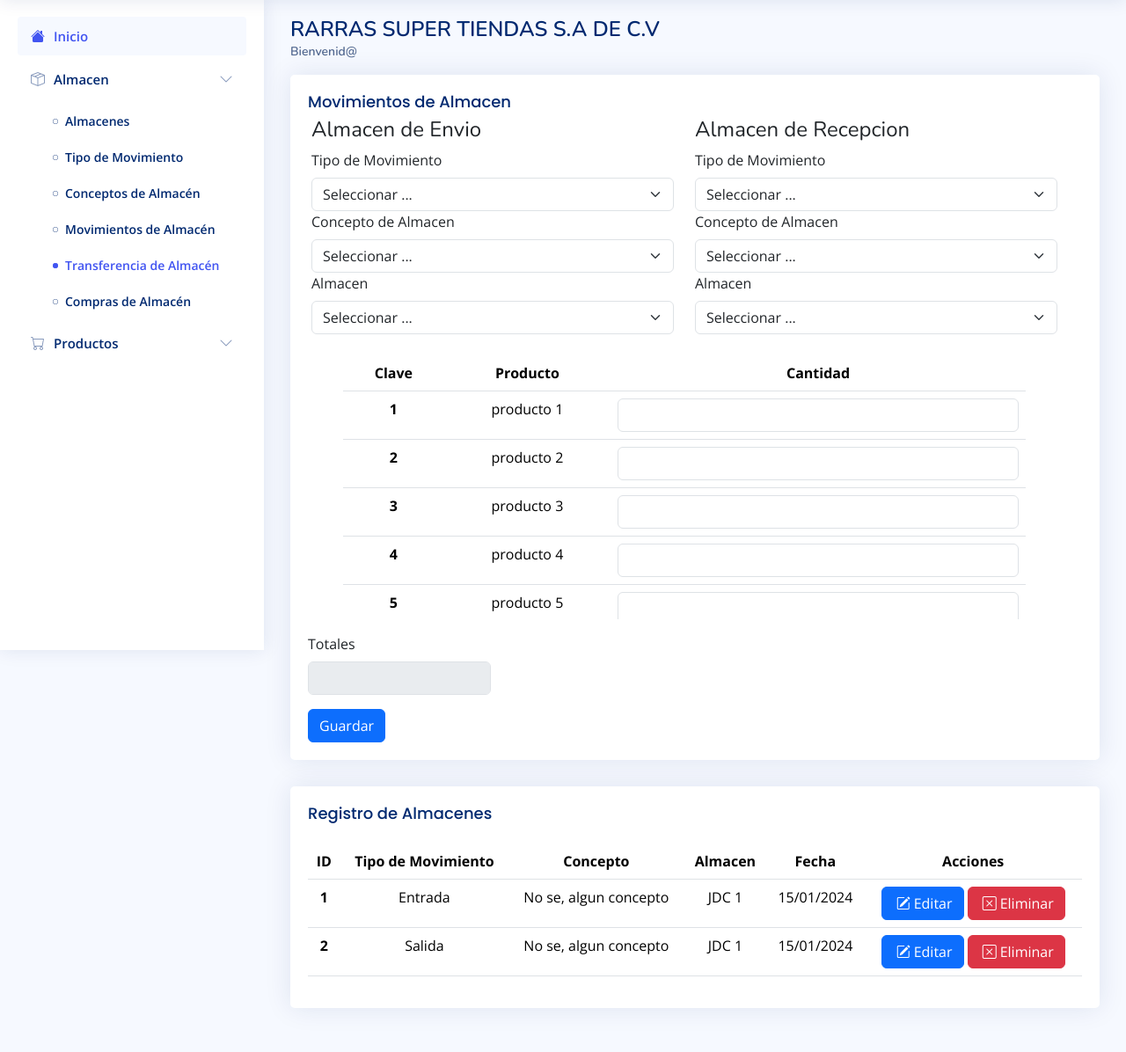
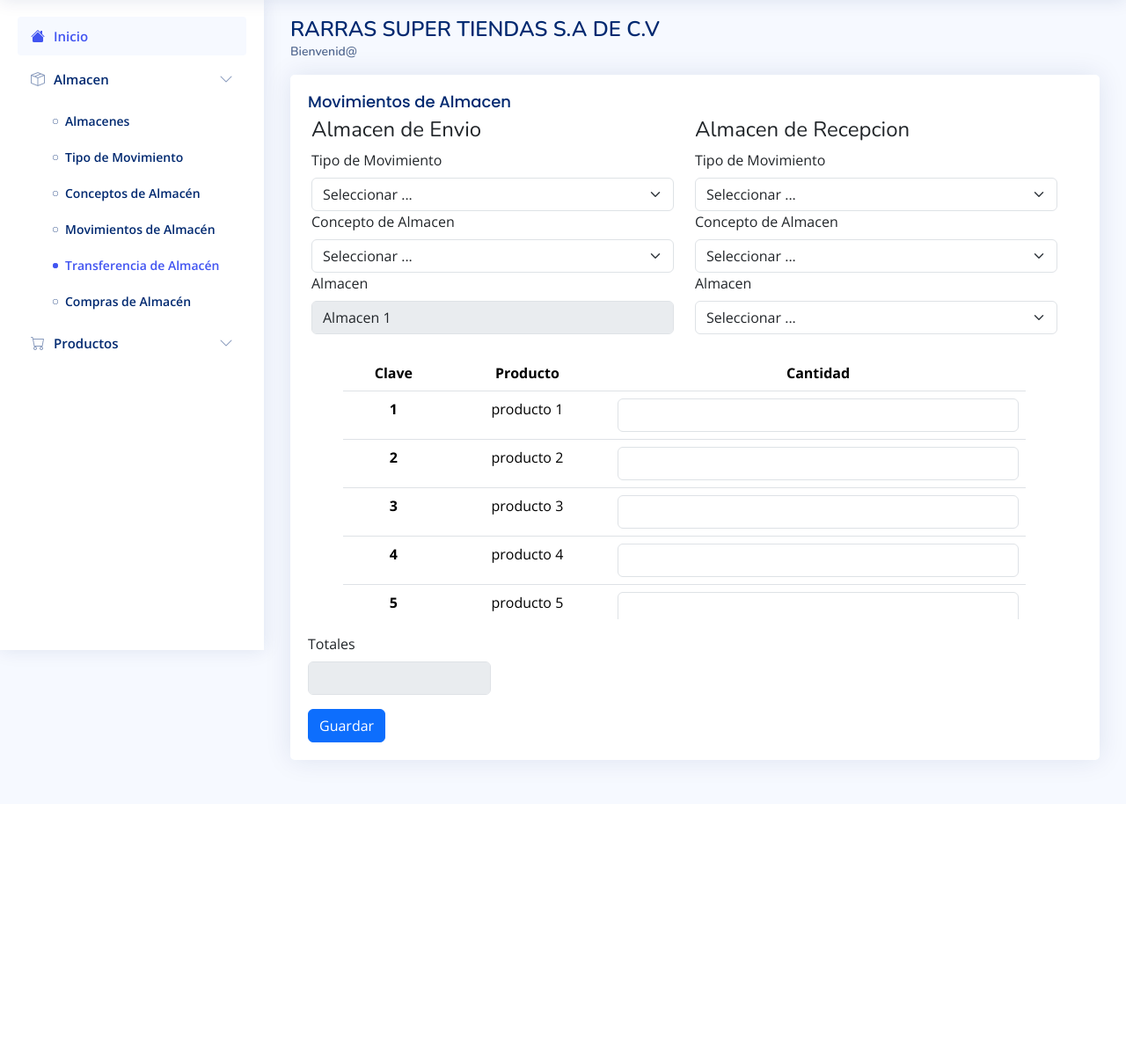
Before and after one commit to erickcasita/rarras-admin, a Django app: page /addtransferwerehouse/ in a window 1280 px wide. Shown: the part 61-1257 px from the top of the page at 88% size. After the commit the page ends 940 px from the top, so only its background shows below. Run offline with Django 5.2, Linux system fonts and the light colour scheme; the visitor is signed in with stand-in values (Sample User, id 1); some libraries are stand-ins or nearby versions.

Commit message:
Eliminacion de la tabla en transferencias de almacen, agregado de mailto, modificacion input almacen de salida, modificacion de codigo de product

```diff
--- a/profileuser/templates/signup.html
+++ b/profileuser/templates/signup.html
@@ -37,7 +37,7 @@
                   <button class="btn btn-primary w-100" type="submit">Acceder</button>
                 </div>
                 <div class="col-12">
-                  <p class="small mb-0">¿No tienes una cuenta? <a href="pages-register.html">Contactanos</a></p>
+                  <p class="small mb-0">¿No tienes una cuenta? <a href="mailto:auditoriasistemas@coronalostuxtlas.com.mx">Contactanos</a></p>
                 </div>
               </form>
 
--- a/warehouses/templates/addtransferwerehouse.html
+++ b/warehouses/templates/addtransferwerehouse.html
@@ -39,11 +39,7 @@
                                     </div>
                                     <div class="col-md-12">
                                         <label class="form-label">Almacen</label>
-                                        <select class="form-select" id="werehouseSend" name="werehouseSend">
-                                            <option selected disabled value="">Seleccionar ...</option>
-                                            <option value="1">Almacen 1</option>
-                                            <option value="2">Almacen 2</option>
-                                        </select>
+                                        <input type="text" class="form-control" namewerehouseSend id="werehouseSend" disabled value="Almacen 1">
                                     </div>
                                 </div>
                             </div>
@@ -145,56 +141,6 @@
 
                 </div>
             </div>
-
-            <div class="card">
-                <div class="card-body">
-                    <h5 class="card-title">Registro de Almacenes</h5>
-
-                    <!-- Table with hoverable rows -->
-                    <table class="table table-hover text-center">
-                        <thead>
-                            <tr>
-                                <th scope="col">ID</th>
-                                <th scope="col">Tipo de Movimiento</th>
-                                <th scope="col">Concepto</th>
-                                <th scope="col">Almacen</th>
-                                <th scope="col">Fecha</th>
-                                <th scope="col">Acciones</th>
-                            </tr>
-                        </thead>
-                        <tbody>
-                            <tr>
-                                <th scope="row">1</th>
-                                <td>Entrada</td>
-                                <td>No se, algun concepto</td>
-                                <td>JDC 1</td>
-                                <td>15/01/2024</td>
-                                <td>
-                                    <button type="button" class="btn btn-primary"><i
-                                            class="bi bi-pencil-square m-1"></i>Editar</button>
-                                    <button type="button" class="btn btn-danger"><i
-                                            class="bi bi-x-square m-1"></i>Eliminar</button>
-                                </td>
-                            </tr>
-                            <tr>
-                                <th scope="row">2</th>
-                                <td>Salida</td>
-                                <td>No se, algun concepto</td>
-                                <td>JDC 1</td>
-                                <td>15/01/2024</td>
-                                <td>
-                                    <button type="button" class="btn btn-primary"><i
-                                            class="bi bi-pencil-square m-1"></i>Editar</button>
-                                    <button type="button" class="btn btn-danger"><i
-                                            class="bi bi-x-square m-1"></i>Eliminar</button>
-                                </td>
-                            </tr>
-                        </tbody>
-                    </table>
-                    <!-- End Table with hoverable rows -->
-
-                </div>
-            </div>
         </div>
 
     </div>
--- a/warehouses/templates/addwerehousepurchasing.html
+++ b/warehouses/templates/addwerehousepurchasing.html
@@ -55,7 +55,8 @@
                     <div class="row">
                         <div class="col-md-4">
                             <label class="form-label">Codigo del Producto</label>
-                            <input type="text" class="form-control" id="codeProduct">
+                            <input type="number" ondrop="return false;" onpaste="return false;"
+                            onkeypress="return event.charCode>=48 && event.charCode<=57" class="form-control" id="codeProduct">
                         </div>
                         <div class="col-md-4">
                             <label class="form-label">Codigo SAP</label>
```
